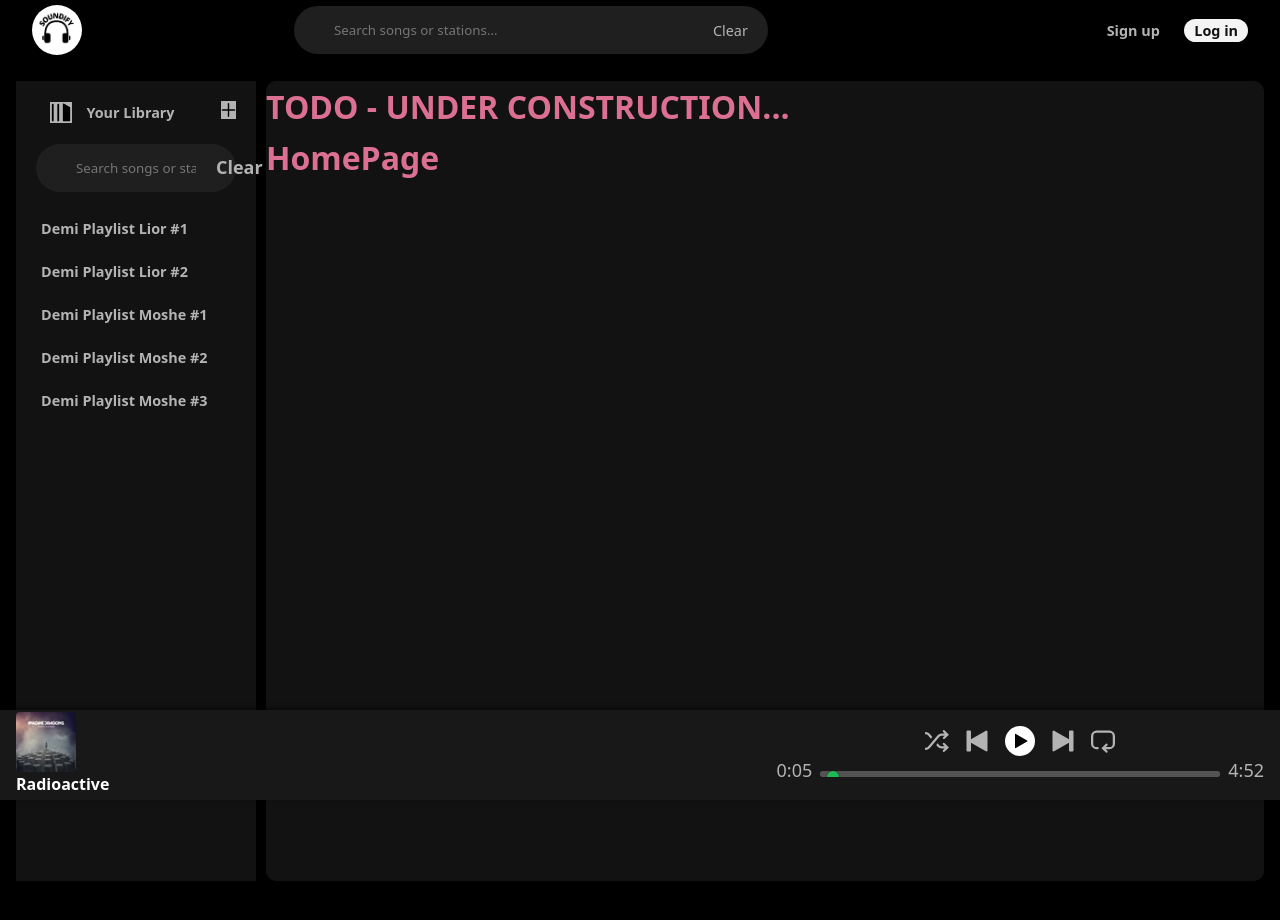
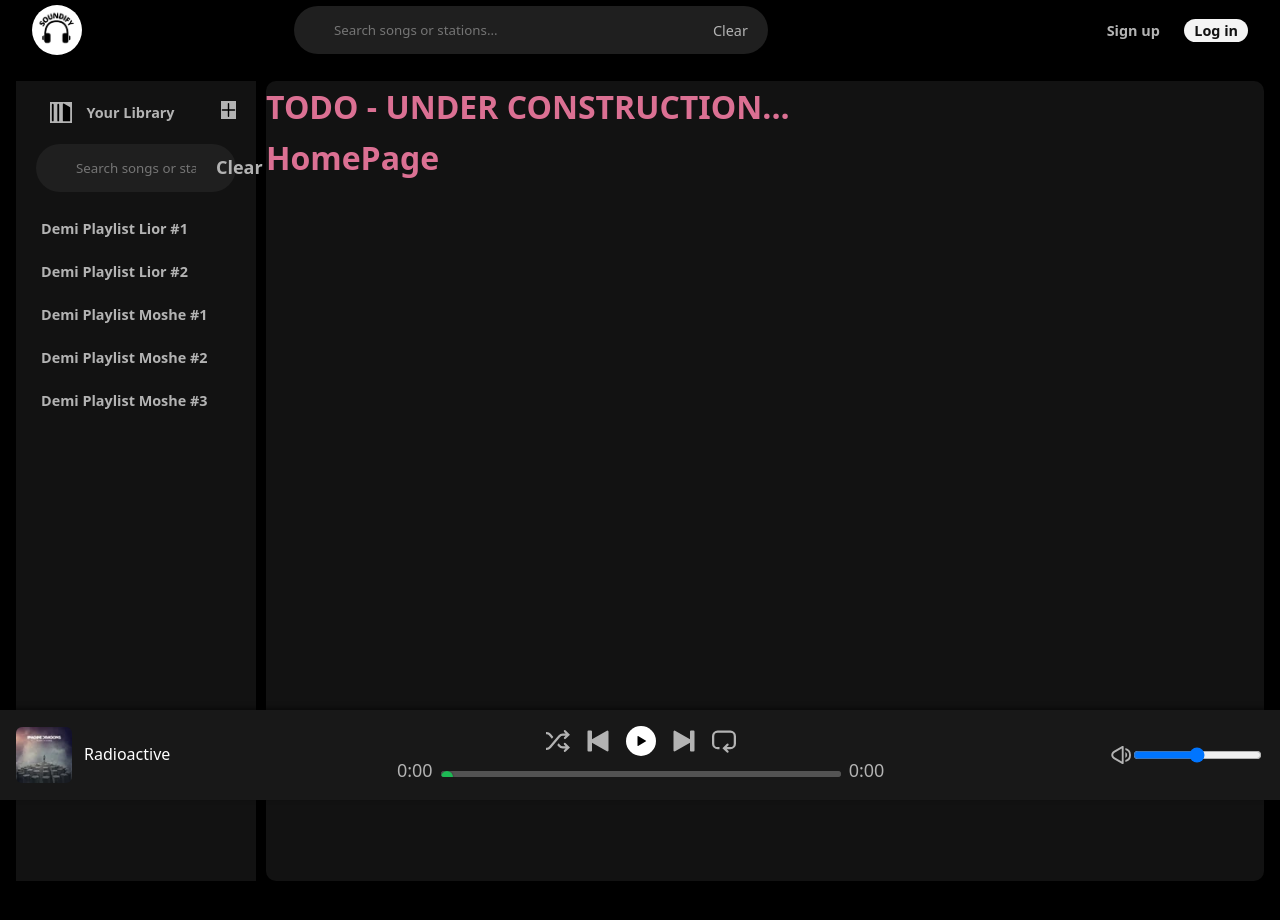
Before and after one commit to noalesh/soundify, a React (Vite) app: page / in a window 1280 px wide. Shown: the top 920 px of the page. Built offline with nearby package versions, Linux system fonts and the light colour scheme; no server answers.

Commit message:
Fixing the volume and the play button to be under diff comp and fix the layout

```diff
--- a/src/assets/styles/cmps/AppFooter.scss
+++ b/src/assets/styles/cmps/AppFooter.scss
@@ -11,25 +11,34 @@
     width: 100vw;
     height: 90px;
     gap: 1.5rem;
-    grid-column: 2;
+    grid-column: 3;
     left: 0;
   }
 
-  .app-footer img{
-    width: 60px;
-    height: 60px;
+  .song-data{
+    display: flex;
+    align-items: center;
+    gap: 12px;
+    max-width: 250px;
+    overflow: hidden;
+  }
+
+  .song-data img{
+    width: 56px;
+    height: 56px;
     object-fit: cover;
-    border-radius: 4px;
+    border-radius: 6px;
   }
 
 
-  .app-footer h1{
+  .song-data h1{
     color: white;
     font-size: 1rem;
     margin: 0;
     overflow: hidden;
     text-overflow: ellipsis;
     white-space: nowrap;
+    font-weight: 500;
   }
 
   .player-container{
@@ -38,6 +47,7 @@
     flex-direction: column;
     align-items: center;
     justify-content: center;
+    margin-left: 0;
   }
 
   .play-button-footer{
@@ -136,6 +146,25 @@
     height: 20px;
   }
 
-  .volume-bar{
 
+  .play-pause-btn {
+    width: 30px;
+    height: 30px;
+    border-radius: 50%;
+    background-color: #ffffff; /* Spotify green */
+    display: flex;
+    align-items: center;
+    justify-content: center;
+    border: none;
+    cursor: pointer;
+    transition: background 0.3s ease;
   }
+
+  .play-pause-btn img {
+    width: 14px;
+    height: 14px;
+  }
+
+  .play-pause-btn:hover {
+    background-color: #1ed760; /* Lighter green on hover */
+  }
--- a/src/cmps/AppFooter.jsx
+++ b/src/cmps/AppFooter.jsx
@@ -1,15 +1,25 @@
+import { useState } from "react"
 
 import { PlayerDev } from "./PlayerDev.jsx"
 import { Player } from "./Player.jsx"
+import { VolumeBar } from "./VolumeBar.jsx"
+
 
 
 export function AppFooter(song) {
+
+
+    const [volume, setVolume] = useState(50)
 
 
     const songData = {
         videoId: 'ktvTqknDobU',
         title: 'Radioactive',
         img: 'src/assets/imgs/imagenDragon.webp'
+    }
+
+    function handleVolumeChange(newVolume) {
+        setVolume(newVolume)
     }
 
 
@@ -21,7 +31,10 @@ export function AppFooter(song) {
             <h1>{songData.title}</h1>
             </section>
             <section className="player-container-main">
-                <Player videoId={songData.videoId} />
+                <Player videoId={songData.videoId} volume={volume} />
+            </section>
+            <section className="volume-bar-container">
+                <VolumeBar volume={volume} onVolumeChange={handleVolumeChange} />
             </section>
         </section>
         </>
--- a/src/cmps/PlayButton.jsx
+++ b/src/cmps/PlayButton.jsx
@@ -1,8 +1,10 @@
-
-
-export function PlayButton(){
-
+export function PlayButton({ isPlaying, onTogglePlay }) {
     return (
-        <button className="play-button-footer"><img src="src/assets/imgs/Soundify-files/PlayButton.svg" /></button>
-    )
-}
+      <button className="play-pause-btn" onClick={onTogglePlay}>
+        <img
+          src={isPlaying ? "src/assets/imgs/Soundify-files/Pause.svg" : "src/assets/imgs/Soundify-files/PlayButton.svg"}
+          alt={isPlaying ? "Pause" : "Play"}
+        />
+      </button>
+    );
+  }
--- a/src/cmps/Player.jsx
+++ b/src/cmps/Player.jsx
@@ -1,53 +1,146 @@
-import { PlayButton } from "./PlayButton"
-import { useState,useEffect } from "react"
+import { useState,useEffect,useRef } from "react"
+import { PlayButton }  from "./PlayButton"
 
-export function Player(song) {
+    export function Player({videoId , volume}) {
+        const [isPlaying, setIsPlaying] = useState(false)
+        const [currentTime, setCurrentTime] = useState(0)
+        const [totalDuration, setTotalDuration] = useState(0)
 
-    const [currentTime, setCurrentTime] = useState(0)
-    const [totalDuration, setTotalDuration] = useState(292)
+
+        const playerRef = useRef(null)
+
 
         useEffect(() => {
-        const interval = setInterval(() => {
-            setCurrentTime((prev) => (prev < totalDuration ? prev + 1 : prev))
-        }, 1000)
 
-        return () => clearInterval(interval)
-    }, [totalDuration])
+            window.onYouTubeIframeAPIReady = loadYouTubePlayer;
 
-    function setTime(ev){
-        const time = Number(ev.target.value);
-        setCurrentTime(time);
+
+            function loadYouTubePlayer() {
+                if (window.YT && window.YT.Player) {
+                    playerRef.current = new window.YT.Player("player", {
+                        height: "0", // Hide the video
+                        width: "0", // Hide the video
+                        videoId,
+                        playerVars: {
+                            autoplay: 0,
+                            controls: 0,
+                            modestbranding: 1,
+                      },
+                      events: {
+                        onReady: handlePlayerReady,
+                        onStateChange: handlePlayerStateChange,
+                      },
+                    });
+                  }
+                };
+
+                if (!window.YT) {
+                  const script = document.createElement("script");
+                  script.src = "https://www.youtube.com/iframe_api";
+                  script.async = true;
+                  document.body.appendChild(script);
+
+                  window.onYouTubeIframeAPIReady = loadYouTubePlayer;
+                } else {
+                    loadYouTubePlayer();
                 }
 
-    const formatTime = (time) => {
-        const minutes= Math.floor(time / 60)
-        const seconds = time % 60
-        return `${minutes}:${seconds.toString().padStart(2, "0")}`
+                return () => {
+                  if (playerRef.current) {
+                    playerRef.current.destroy();
                   }
+                };
+              }, [videoId]);
+
+
+        useEffect(() => {
+          if(playerRef.current && playerRef.current.setVolume) {
+            playerRef.current.setVolume(volume)
+          }
+        }, [volume])
+
+        function handlePlayerReady(event) {
+            setTotalDuration(event.target.getDuration())
+            event.target.setVolume(volume);
+        }
+
+        function handlePlayerStateChange(event) {
+            if (event.data === window.YT.PlayerState.PLAYING) {
+                setIsPlaying(true)
+                startUpdatingTime()
+            } else if (event.data === window.YT.PlayerState.PAUSED) {
+                setIsPlaying(false)
+                stopUpdatingTime()
+            }
+        }
+
+        function startUpdatingTime() {
+            const interval = setInterval(() => {
+                if(playerRef.current) {
+                    const currentTime = playerRef.current.getCurrentTime()
+                    setCurrentTime(currentTime)
+                }
+            }, 1000)
+            return interval
+        }
+
+
+
+        function stopUpdatingTime() {
+            clearInterval(updateTimeInterval)
+        }
+
+        function handlePlayPause() {
+            if (playerRef.current) {
+                if(isPlaying) {
+                    playerRef.current.pauseVideo()
+                } else {
+                    playerRef.current.playVideo()
+                }
+            }
+        }
+
+        function handleProgressBarChange(e) {
+            if(playerRef.current) {
+                const newTime = e.target.value
+                playerRef.current.seekTo(newTime, true)
+            }
+        }
+
+          function formatTime(seconds) {
+
+            seconds = Math.floor(seconds);
+            const minutes = Math.floor(seconds / 60);
+            const remainingSeconds = Math.floor(seconds % 60);
+            const paddedSeconds = remainingSeconds.toString().padStart(2, '0');
+            return `${minutes}:${paddedSeconds}`;
+        }
+
 
     return (
         <section className="player-container">
           <section className="player-btn">
             <button className="shaf-button">
-                <img src="src/assets/imgs/Soundify-files/Shafle.svg" />
+              <img src="src/assets/imgs/Soundify-files/Shafle.svg" alt="Shuffle" />
             </button>
 
             <button className="prev-button">
-                <img src="src/assets/imgs/Soundify-files/PrevSong.svg" />
+              <img src="src/assets/imgs/Soundify-files/PrevSong.svg" alt="Previous" />
             </button>
 
-            <PlayButton />
+            <PlayButton isPlaying={isPlaying} onTogglePlay={handlePlayPause} />
 
             <button className="next-button">
-                <img src="src/assets/imgs/Soundify-files/NextSong.svg" />
+              <img src="src/assets/imgs/Soundify-files/NextSong.svg" alt="Next" />
             </button>
 
             <button className="rep-button">
-                <img src="src/assets/imgs/Soundify-files/Repeat.svg" />
+              <img src="src/assets/imgs/Soundify-files/Repeat.svg" alt="Repeat" />
             </button>
           </section>
 
 
+          <div id="player" style={{ display: "none" }}></div>
 
 
           <section className="time-line">
@@ -59,16 +152,15 @@ export function Player(song) {
                 id="song-bar"
                 type="range"
                 min={0}
-                    max={totalDuration}
-                    value={currentTime}
-                    onChange={setTime}
+                max={totalDuration || 0}
+                value={currentTime || 0}
+                onChange={handleProgressBarChange}
               />
             </div>
             <span className="total-time">{formatTime(totalDuration)}</span>
+          </section>
 
 
         </section>
-    </section>
-
-)
+      );
 }
--- a/src/cmps/PlayerDev.jsx
+++ b/src/cmps/PlayerDev.jsx
@@ -1,10 +1,10 @@
 import { useState,useEffect,useRef } from "react"
 
-    export function PlayerDev({videoId}) {
+    export function PlayerDev({videoId , volume}) {
         const [isPlaying, setIsPlaying] = useState(false)
         const [currentTime, setCurrentTime] = useState(0)
         const [totalDuration, setTotalDuration] = useState(0)
-        const [volume, setVolume] = useState(50)
+
 
         const playerRef = useRef(null)
 
@@ -51,8 +51,16 @@ import { useState,useEffect,useRef } from "react"
                 };
               }, [videoId]);
 
+
+        useEffect(() => {
+          if(playerRef.current && playerRef.current.setVolume) {
+            playerRef.current.setVolume(volume)
+          }
+        }, [volume])
+
         function handlePlayerReady(event) {
             setTotalDuration(event.target.getDuration())
+            event.target.setVolume(volume);
         }
 
         function handlePlayerStateChange(event) {
@@ -97,23 +105,6 @@ import { useState,useEffect,useRef } from "react"
                 playerRef.current.seekTo(newTime, true)
             }
         }
-
-        function handleVolumeChange(e) {
-            const newVolume = e.target.value
-            setVolume(newVolume)
-            if (playerRef.current) {
-                playerRef.current.setVolume(newVolume)
-            }
-        }
-
-
-      function volumeIcon(volume) {
-          if (volume >= 50) return 'src/assets/imgs/Soundify-files/FullAudio.svg';
-          if (volume < 50 && volume != 0) return 'src/assets/imgs/Soundify-files/LessAudio.svg';
-          return 'src/assets/imgs/Soundify-files/Mute.svg';
-      }
-
-
 
           function formatTime(seconds) {
 
@@ -170,19 +161,7 @@ import { useState,useEffect,useRef } from "react"
             <span className="total-time">{formatTime(totalDuration)}</span>
           </section>
 
-          <section className="volume-bar-container">
-            <img src={volumeIcon(volume)} />
-                <input
-                    className="volume-bar"
-                    id="volume-bar"
-                    type="range"
-                    min={0}
-                    max={100}
-                    step={1}
-                    value={volume}
-                    onChange={handleVolumeChange}
-                    />
-            </section>
+
         </section>
       );
 }
--- a/src/cmps/VolumeBar.jsx
+++ b/src/cmps/VolumeBar.jsx
@@ -1,21 +1,17 @@
 import { useState } from "react"
 
-export function VolumeBar () {
+export function VolumeBar ({volume, onVolumeChange}) {
 
-    const [volume, setVolume] = useState(50)
-
-
-
-    function onSetVolume(ev) {
-        const newVolume = Number(ev.target.value)
-        setVolume(newVolume)
+    function volumeIcon(volume) {
+        if (volume >= 50) return 'src/assets/imgs/Soundify-files/FullAudio.svg';
+        if (volume < 50 && volume != 0) return 'src/assets/imgs/Soundify-files/LessAudio.svg';
+        return 'src/assets/imgs/Soundify-files/Mute.svg';
     }
 
-    function volumeIcon(volume) {
-        if (volume === 0) return 'src/assets/imgs/Soundify-files/mute.svg';
-        if (volume < 50) return 'src/assets/imgs/Soundify-files/LessAudio.svg';
-        return 'src/assets/imgs/Soundify-files/FullAudio.svg';
-    }
+    const handleChange = (event) => {
+        const newVolume = parseInt(event.target.value, 10);
+        onVolumeChange(newVolume); // Call the function passed from AppFooter
+      };
 
 
     return (
@@ -29,7 +25,7 @@ export function VolumeBar () {
                     max={100}
                     step={1}
                     value={volume}
-                    onChange={onSetVolume}
+                    onChange={handleChange}
                     />
             </section>
     )
--- a/src/services/song/song.youtube.service.js
+++ b/src/services/song/song.youtube.service.js
@@ -1,10 +1,9 @@
-const YOUTUBE_API_KEY = import.meta.env
+const {VITE_YOUTUBE_API_KEY} = import.meta.env
 import axios from "axios";
 
 
-const API_KEY = YOUTUBE_API_KEY
+const API_KEY = VITE_YOUTUBE_API_KEY
 const url = `https://www.googleapis.com/youtube/v3/search`
-
 
 
 export async function getVideoId(query) {
```
Also changed, not shown: src/assets/imgs/Soundify-files/Pause.svg (added), 1 other file (tests, documents, lock files or other folders). Lines whose indentation alone changed are shown as unchanged.
